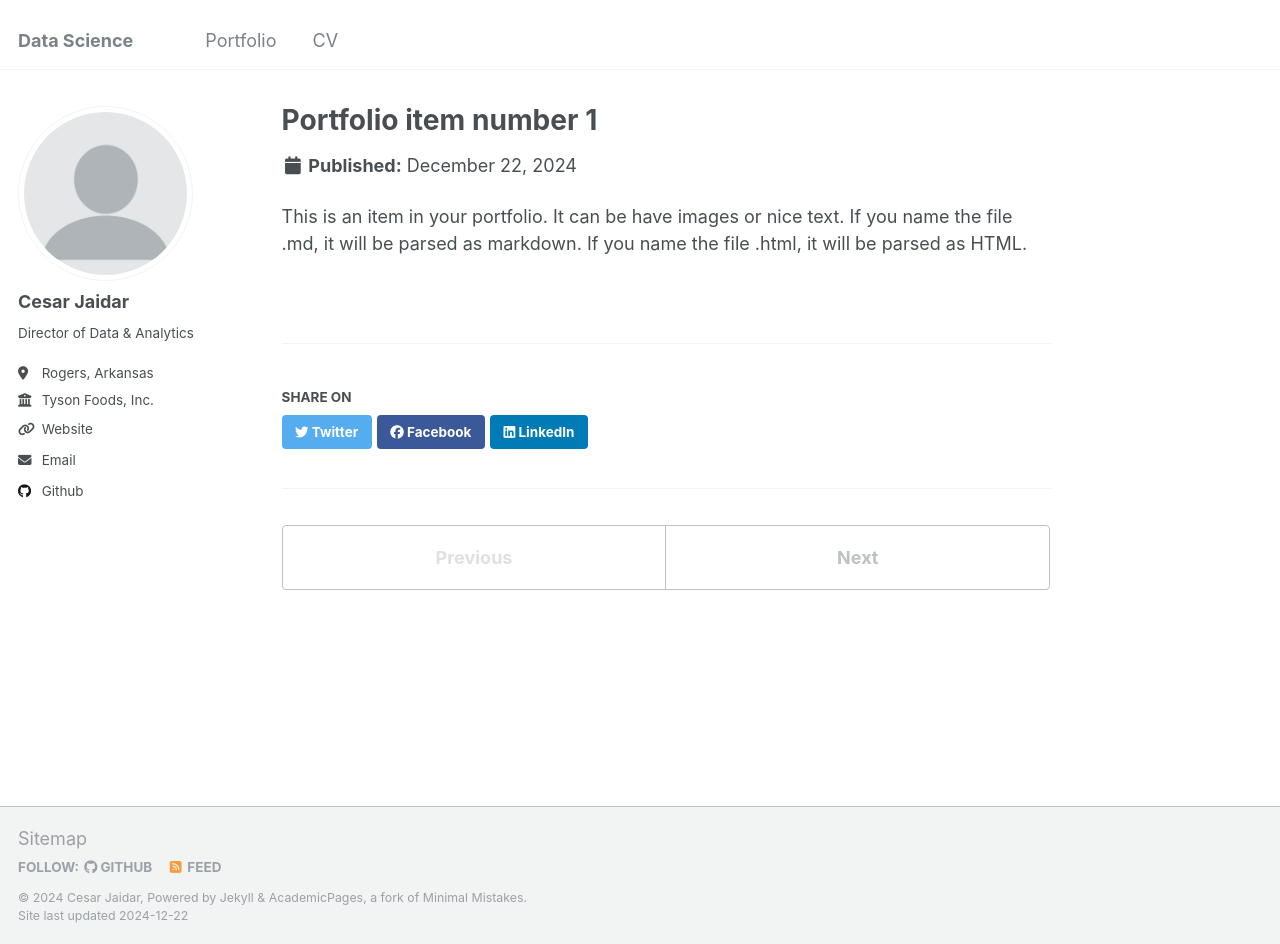
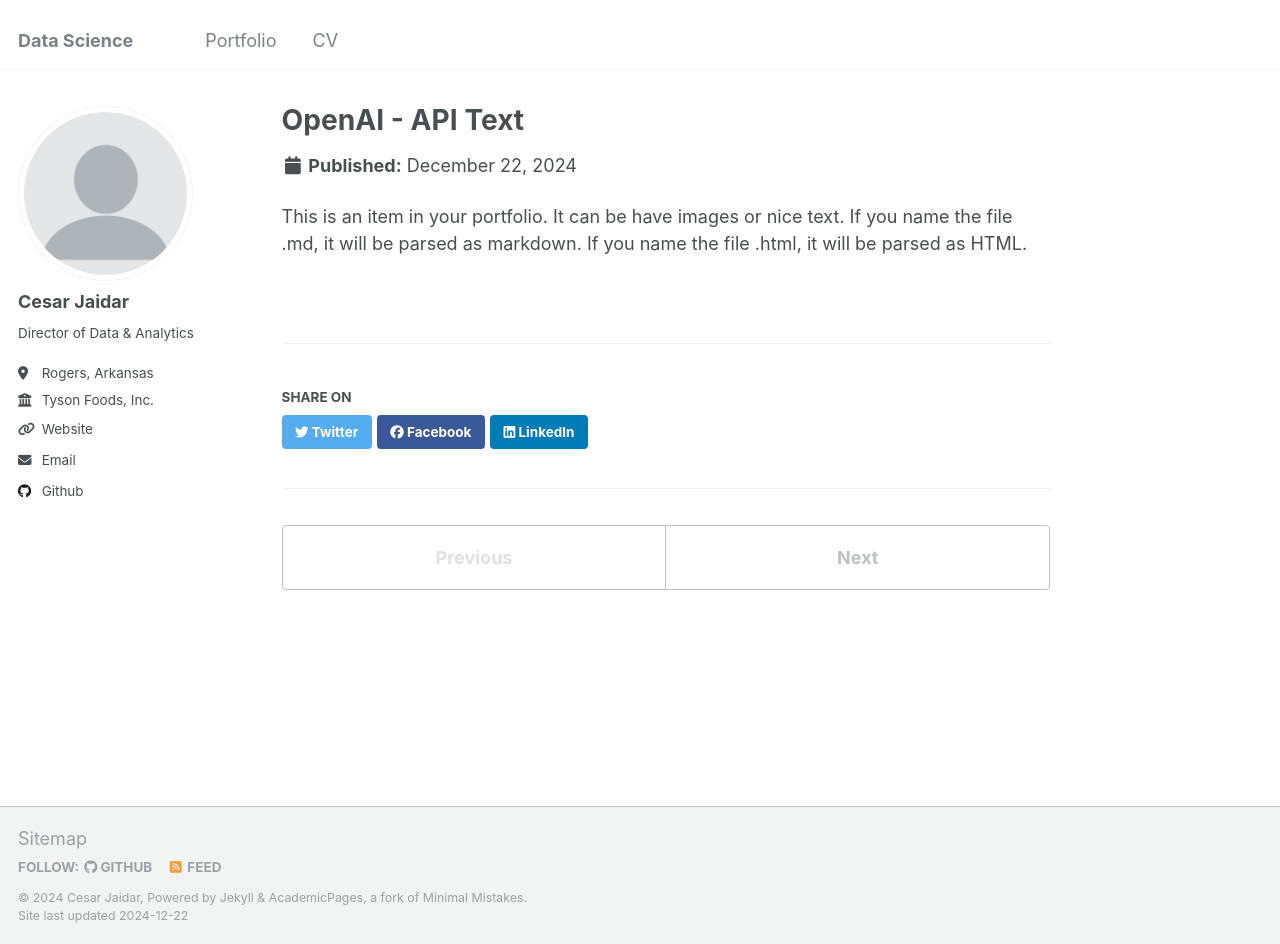
Before and after one commit to cesarjaidar/portfolio, a Jekyll site: the page built from _portfolio/Project 3.md, in a window 1280 px wide and 944 px high. Built offline with Jekyll 4.4.1, drawn with Linux system fonts in a browser that asks for light colours.

Commit message:
Update Project 3.md

```diff
--- a/_portfolio/Project 3.md
+++ b/_portfolio/Project 3.md
@@ -1,6 +1,6 @@
 ---
-title: "Portfolio item number 1"
-excerpt: "Short description of portfolio item number 1<br/><img src='/images/500x300.png'>"
+title: "OpenAI - API Text"
+excerpt: "Example of how to call an OpenAI's API and parse as JSON 1<br/><img src='/images/500x300.png'>"
 collection: portfolio
 ---
 
```
